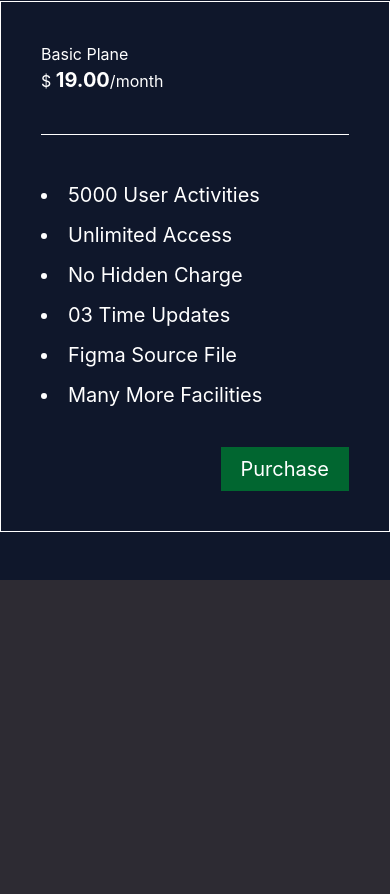
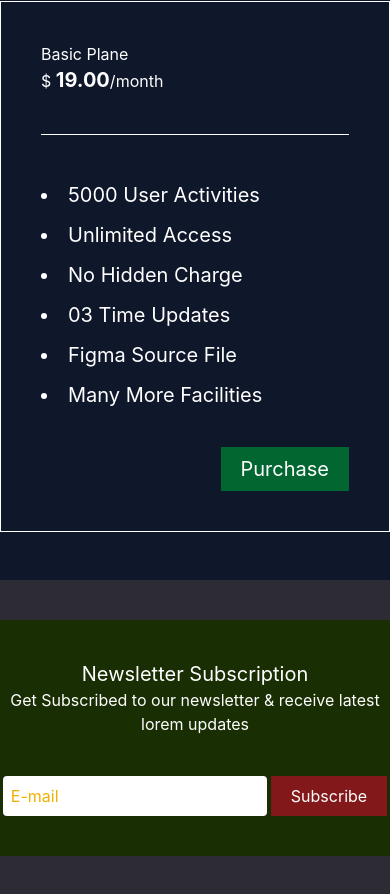
Before and after one commit to smsohelrana420/react-project, a React (Vite) app: page / in a window 390 px wide. Shown: the part 5825-6719 px from the top of the page. Before the commit the page ends 6405 px from the top, so only its background shows below. Built offline with nearby package versions, Linux system fonts and the light colour scheme.

Commit message:
subscribe done

```diff
--- a/src/App.jsx
+++ b/src/App.jsx
@@ -5,6 +5,7 @@ import Service from './components/Service';
 import Client from './components/Client';
 import Question from './components/Question';
 import Card from './components/Card';
+import Subscribe from './components/Subscribe';
 
 const App = () => {
   return (
@@ -15,6 +16,7 @@ const App = () => {
       <Client/>
       <Question/>
       <Card/>
+      <Subscribe/>
     </div>
   );
 }
--- /dev/null
+++ b/src/components/Subscribe.jsx
@@ -0,0 +1,31 @@
+import React from 'react'
+
+const Subscribe = () => {
+  return (
+    <section className='my-10 sm:my-16 md:my-20 lg:my-32'>
+      <div className="container  bg-lime-950">
+        <div className='bg-[url("src/assets/subscribe-bg.png")] bg-no-repeat bg-left py-10 sm:py-16 md:py-20  sm:flex justify-center items-center text-white gap-10 sm:gap-16 md:gap-20 lg:gap-32'>
+          <div className='text-center mb-10 sm:mb-0 sm:border-r-2 sm:pr-28'>
+            <h2 className='text-xl'>Newsletter Subscription</h2>
+            <p>
+              Get Subscribed to our newsletter & receive latest lorem
+              updates{" "}
+            </p>
+          </div>
+          <div className="flex justify-center items-center gap-1">
+            <input
+              className="bg-white placeholder:text-yellow-500 h-10 px-2 rounded-sm border-none"
+              type="email"
+              placeholder="E-mail"
+            />
+            <button className="bg-red-900 px-5 py-2 hover:bg-red-600 cursor-pointer transition">
+              Subscribe
+            </button>
+          </div>
+        </div>
+      </div>
+    </section>
+  );
+}
+
+export default Subscribe
```
